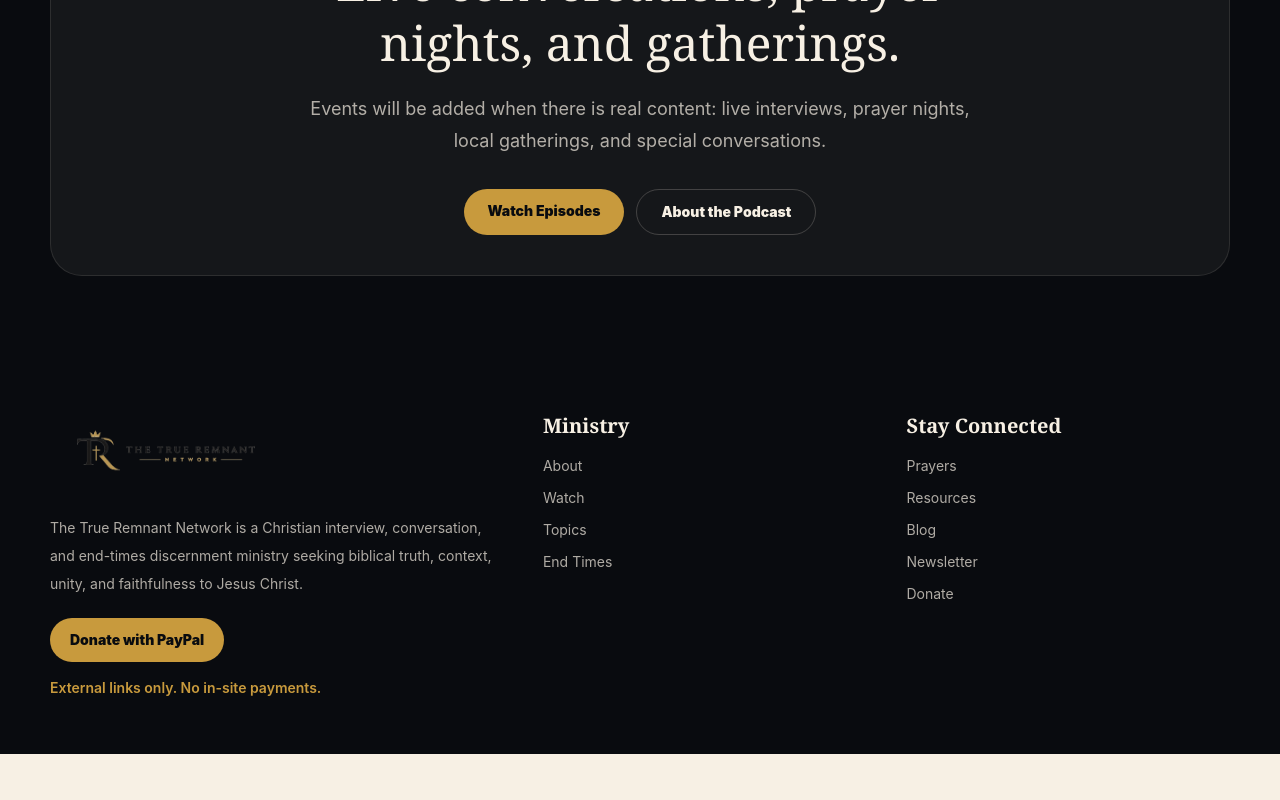
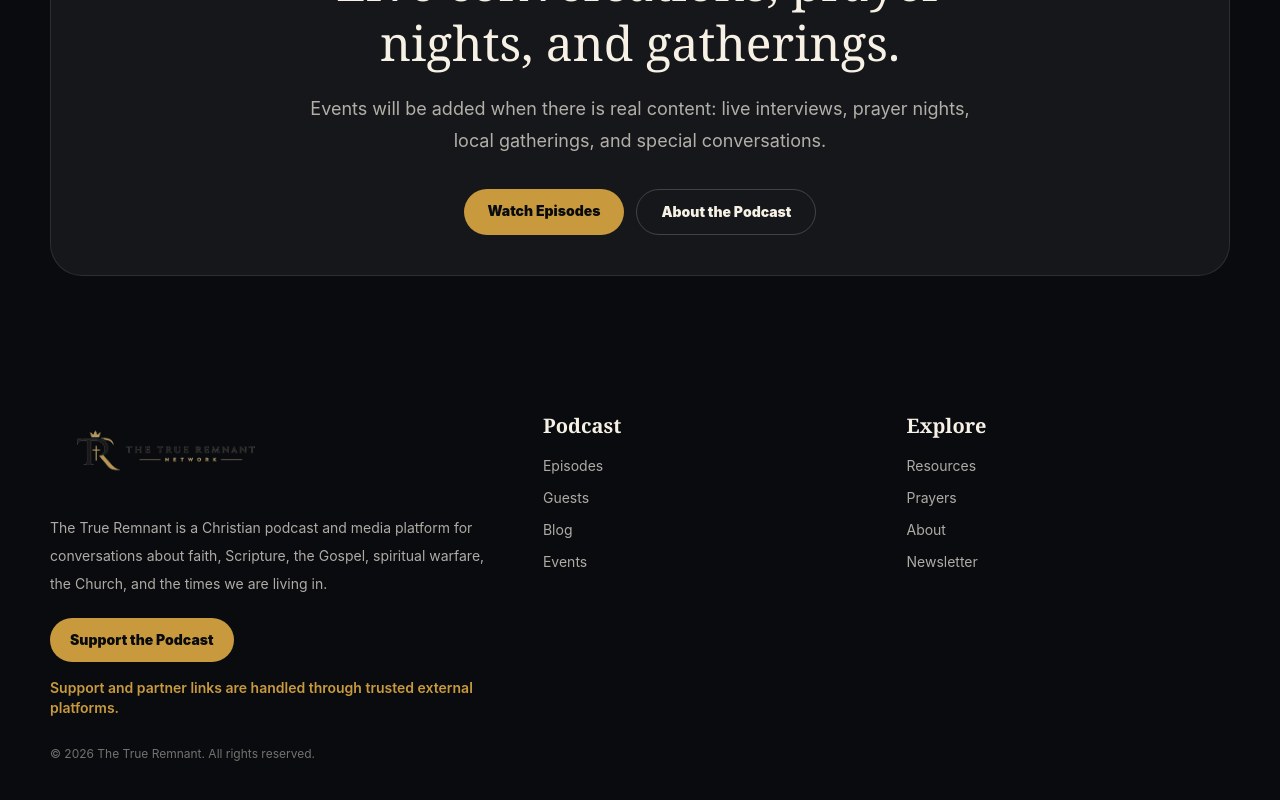
Before and after one commit to dakande85-bit/the-true-remnant-network, a Next.js app: page / in a window 1280 px wide. Shown: the part 5763-6563 px from the top of the page. Before the commit the page ends 6517 px from the top, so only its background shows below. Built offline with nearby package versions, Linux system fonts and the light colour scheme; no server answers.

Commit message:
Update footer for podcast platform

```diff
--- a/src/components/Footer.tsx
+++ b/src/components/Footer.tsx
@@ -3,22 +3,21 @@ import { DonateLink } from "./DonateLink";
 
 const footerColumns = [
   {
-    title: "Ministry",
+    title: "Podcast",
     links: [
-      ["About", "/about"],
-      ["Watch", "/watch"],
-      ["Topics", "/topics"],
-      ["End Times", "/end-times"]
+      ["Episodes", "/watch"],
+      ["Guests", "/guests"],
+      ["Blog", "/blog"],
+      ["Events", "/events"]
     ]
   },
   {
-    title: "Stay Connected",
+    title: "Explore",
     links: [
+      ["Resources", "/resources"],
       ["Prayers", "/prayers"],
-      ["Resources", "/resources"],
-      ["Blog", "/blog"],
-      ["Newsletter", "/newsletter"],
-      ["Donate", "/donate"]
+      ["About", "/about"],
+      ["Newsletter", "/newsletter"]
     ]
   }
 ];
@@ -30,13 +29,16 @@ export function Footer() {
         <div>
           <BrandLogo variant="light" />
           <p className="mt-5 max-w-md text-sm leading-7 text-cream/70">
-            The True Remnant Network is a Christian interview, conversation, and end-times discernment ministry seeking
-            biblical truth, context, unity, and faithfulness to Jesus Christ.
+            The True Remnant is a Christian podcast and media platform for conversations about faith, Scripture, the Gospel,
+            spiritual warfare, the Church, and the times we are living in.
           </p>
           <DonateLink className="mt-5 inline-flex rounded-full bg-gold px-5 py-3 text-sm font-black text-ink">
-            Donate with PayPal
+            Support the Podcast
           </DonateLink>
-          <p className="mt-4 text-sm font-semibold text-gold">External links only. No in-site payments.</p>
+          <p className="mt-4 text-sm font-semibold text-gold">Support and partner links are handled through trusted external platforms.</p>
+          <p className="mt-6 text-xs leading-6 text-cream/45">
+            © 2026 The True Remnant. All rights reserved.
+          </p>
         </div>
         {footerColumns.map((column) => (
           <div key={column.title}>
```
